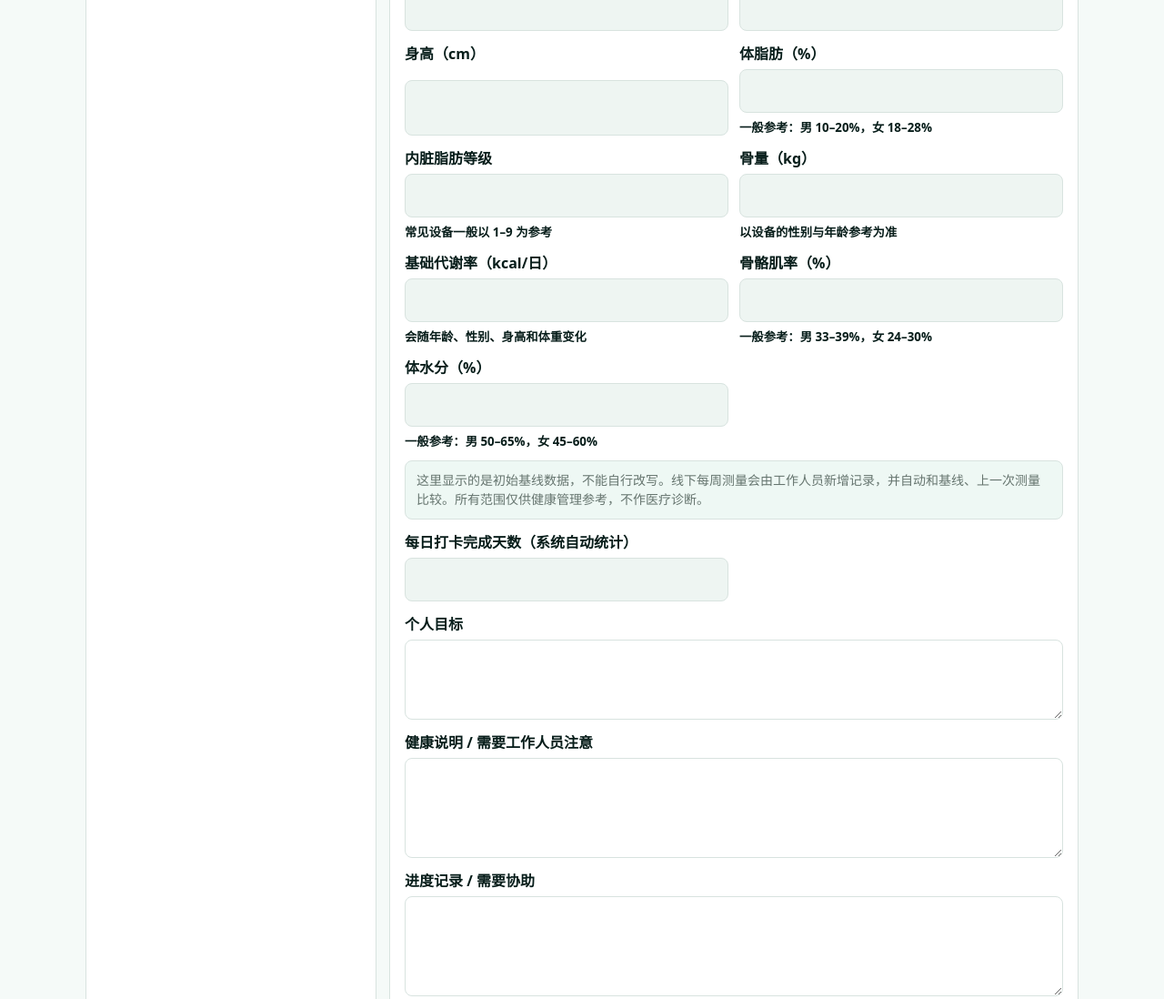
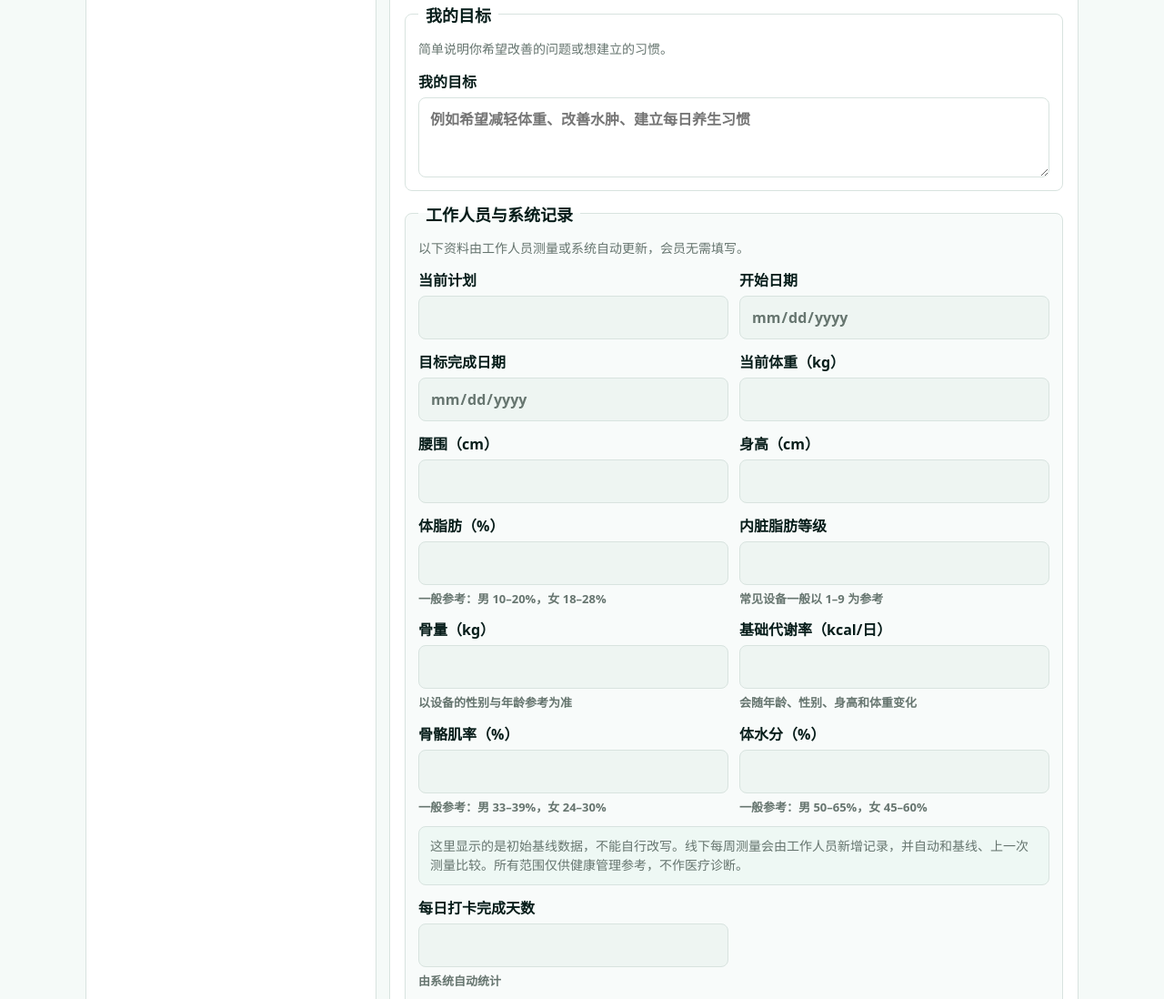
Before and after one commit to stanleyhoh79/simplepos, a website: page public/member/index.html in a window 1280 px wide. Shown: the part 1532-2630 px from the top of the page at 91% size. Drawn offline with Linux system fonts and the light colour scheme; no server answers.

Commit message:
feat: simplify member profile and preload dashboard profile

```diff
--- a/public/member/index.html
+++ b/public/member/index.html
@@ -9,7 +9,7 @@
       document.documentElement.classList.add("is-embedded");
     }
   </script>
-  <link rel="stylesheet" href="./styles.css?v=20260802-1">
+  <link rel="stylesheet" href="./styles.css?v=20260802-2">
 </head>
 <body>
   <main class="page-shell">
@@ -143,6 +143,11 @@
 
       <form id="profileForm" class="panel form-grid">
         <h2>查阅与更新资料</h2>
+
+        <fieldset class="form-section wide">
+          <legend>基本资料</legend>
+          <p class="section-note">请填写方便联系和提供服务的基本资料。</p>
+          <div class="section-grid">
             <label>
               姓名
               <input name="name" required autocomplete="name">
@@ -156,8 +161,9 @@
               <input name="phone" required inputmode="tel" autocomplete="tel">
             </label>
             <label>
-          身份证末四位（选填）
+              身份证后4位（选填）
               <input name="idLast4" maxlength="4" inputmode="numeric">
+              <small>仅在需要核对会员身份时使用</small>
             </label>
             <label>
               州属
@@ -169,23 +175,40 @@
             </label>
             <label class="wide">
               详细地址
-          <textarea name="address" rows="3" autocomplete="street-address" placeholder="例如：门牌、街道、花园住宅区"></textarea>
+              <textarea name="address" rows="3" autocomplete="street-address" placeholder="请输入方便联系或领取饮料的地址"></textarea>
             </label>
+            <label class="wide">
+              推荐码
+              <input name="referralCode" autocomplete="off" readonly>
+              <small>推荐关系确认后不可自行更改</small>
+            </label>
+          </div>
+        </fieldset>
+
+        <fieldset class="form-section wide">
+          <legend>我的目标</legend>
+          <p class="section-note">简单说明你希望改善的问题或想建立的习惯。</p>
           <label>
-          推荐码 / 介绍人
-          <input name="referralCode" autocomplete="off">
+            我的目标
+            <textarea name="goal" rows="3" placeholder="例如希望减轻体重、改善水肿、建立每日养生习惯"></textarea>
           </label>
+        </fieldset>
+
+        <fieldset class="form-section staff-records wide">
+          <legend>工作人员与系统记录</legend>
+          <p class="section-note">以下资料由工作人员测量或系统自动更新，会员无需填写。</p>
+          <div class="section-grid">
             <label>
               当前计划
-          <input name="packageName">
+              <input name="packageName" readonly>
             </label>
             <label>
               开始日期
-          <input name="startDate" type="date">
+              <input name="startDate" type="date" readonly>
             </label>
             <label>
               目标完成日期
-          <input name="targetDate" type="date">
+              <input name="targetDate" type="date" readonly>
             </label>
             <label>
               当前体重（kg）
@@ -231,21 +254,23 @@
             </label>
             <p class="metric-note wide">这里显示的是初始基线数据，不能自行改写。线下每周测量会由工作人员新增记录，并自动和基线、上一次测量比较。所有范围仅供健康管理参考，不作医疗诊断。</p>
             <label>
-          每日打卡完成天数（系统自动统计）
+              每日打卡完成天数
               <input name="checkInDays" type="number" min="0" max="18" step="1" inputmode="numeric" readonly>
+              <small>由系统自动统计</small>
             </label>
             <label class="wide">
-          个人目标
-          <textarea name="goal" rows="3"></textarea>
+              健康与服务备注
+              <textarea name="healthNote" rows="4" readonly></textarea>
+              <small>由工作人员根据会员情况记录</small>
             </label>
             <label class="wide">
-          健康说明 / 需要工作人员注意
-          <textarea name="healthNote" rows="4"></textarea>
+              进度备注
+              <textarea name="progressNote" rows="4" readonly></textarea>
+              <small>由工作人员记录阶段变化与后续安排</small>
             </label>
-        <label class="wide">
-          进度记录 / 需要协助
-          <textarea name="progressNote" rows="4"></textarea>
-        </label>
+          </div>
+        </fieldset>
+
         <div class="system-links wide">
           <a class="button" href="../simplepay/index.html">进入 SimplePay</a>
           <a class="button" href="../affiliate/index.html">进入简单联盟</a>
@@ -266,6 +291,6 @@
     </section>
   </main>
 
-  <script type="module" src="./script.js?v=20260802-1"></script>
+  <script type="module" src="./script.js?v=20260802-3"></script>
 </body>
 </html>
--- a/public/member/script.js
+++ b/public/member/script.js
@@ -345,26 +345,35 @@ async function loadPage(user) {
 
   const view = new URLSearchParams(window.location.search).get("view");
 
+  setStatus(authStatus, `已登录：${user.email}。正在读取会员主档...`);
+  const profile = await loadMemberProfileForUser(user);
+
+  if (profile) {
+    currentProfile = profile;
+    currentProfileId = profile.docId || profile.id;
+    fillForm(profile);
+    renderSummary(profile);
+    renderMeasurementHistory(profile);
+    setAccount(user, profile);
+  }
+
   if (view === "dashboard") {
     dashboardView.hidden = false;
-    setStatus(authStatus, "欢迎回到会员中心");
+    setStatus(
+      authStatus,
+      profile
+        ? "会员主档已读取。欢迎回到会员中心。"
+        : "尚未建立会员主档，可先进入个人资料完成填写。"
+    );
     return;
   }
 
-  setStatus(authStatus, `已登录：${user.email}。正在读取会员主档...`);
-  const profile = await loadMemberProfileForUser(user);
   if (!profile) {
     setStatus(authStatus, "尚未建立会员主档。请先完成个人资料。", true);
     emptyState.hidden = false;
     return;
   }
 
-  currentProfile = profile;
-  currentProfileId = profile.docId || profile.id;
-  fillForm(profile);
-  renderSummary(profile);
-  renderMeasurementHistory(profile);
-  setAccount(user, profile);
   profileView.hidden = false;
   setStatus(authStatus, "会员主档已读取。SimplePay、简单联盟等系统会使用最新资料并直接关联这份资料。");
   setStatus(formStatus, "你可以在这里更新会员资料。保存后，各系统会读取最新主档。");
--- a/public/member/styles.css
+++ b/public/member/styles.css
@@ -430,3 +430,63 @@ button:disabled {
     grid-template-columns: 1fr;
   }
 }
+
+/* ===== 个人资料分组 ===== */
+.form-section {
+  min-width: 0;
+  margin: 0;
+  border: 1px solid var(--line);
+  border-radius: 8px;
+  padding: 14px;
+  background: #fff;
+}
+
+.form-section legend {
+  padding: 0 8px;
+  color: var(--ink);
+  font-size: 18px;
+  font-weight: 900;
+}
+
+.section-note {
+  margin-bottom: 12px;
+  font-size: 14px;
+}
+
+.section-grid {
+  display: grid;
+  grid-template-columns: repeat(2, minmax(0, 1fr));
+  gap: 12px;
+}
+
+label small {
+  color: var(--muted);
+  font-size: 13px;
+  font-weight: 600;
+  line-height: 1.4;
+}
+
+input[readonly],
+textarea[readonly] {
+  background: #eef5f2;
+  color: var(--muted);
+  cursor: default;
+}
+
+.staff-records {
+  background: #f8fbfa;
+}
+
+.staff-records .section-grid {
+  margin-top: 2px;
+}
+
+@media (max-width: 780px) {
+  .section-grid {
+    grid-template-columns: 1fr;
+  }
+
+  .form-section {
+    padding: 12px;
+  }
+}
--- a/scripts/preflight.js
+++ b/scripts/preflight.js
@@ -182,7 +182,7 @@ check(
     "id=\"profileForm\"",
     "../simplepay/index.html",
     "../affiliate/index.html",
-    "./script.js?v=20260802-1",
+    "./script.js?v=20260802-3",
   ])
     && includesAll("public/member/script.js", [
       "loadMemberProfileForUser",
```
Lines whose indentation alone changed are shown as unchanged.
